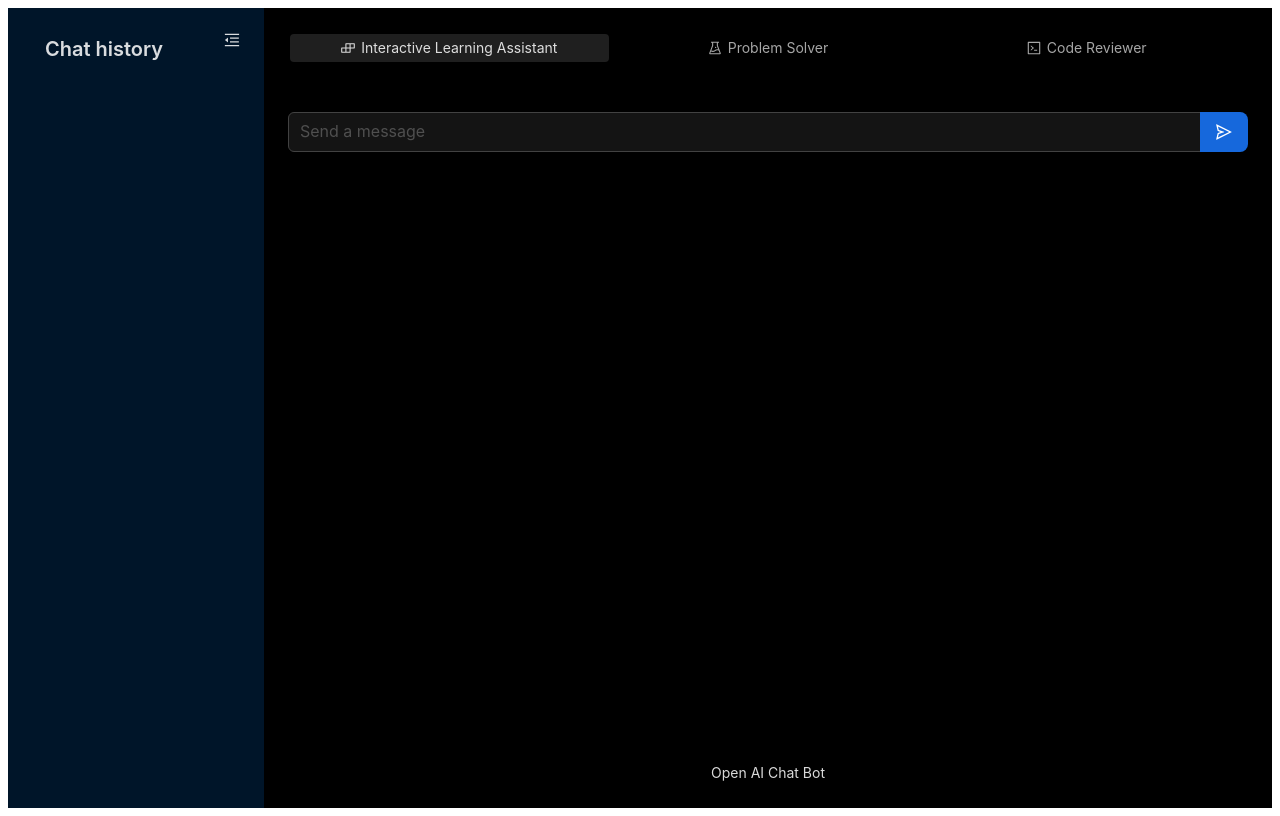
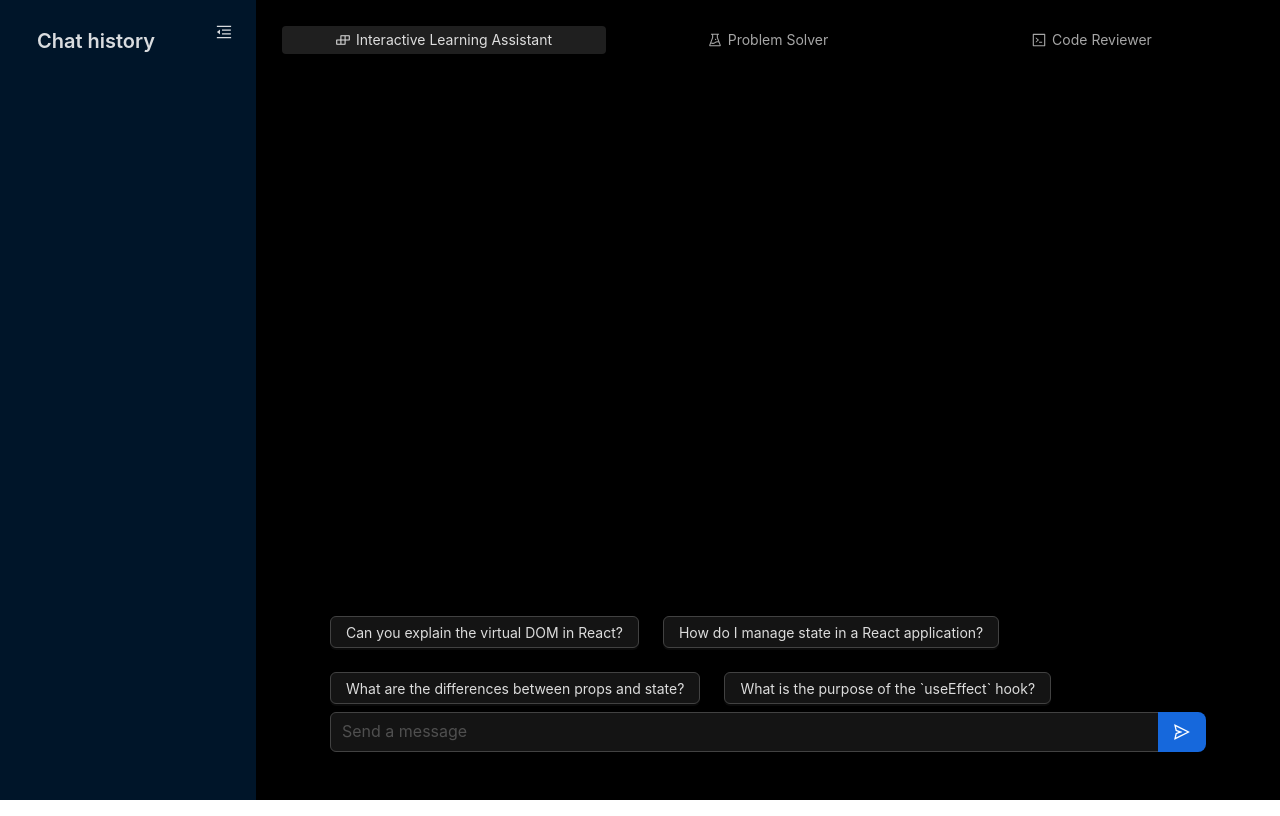
Before and after one commit to tmorse01/openai-chat-app, a React (Vite) app in the folder frontend/openai-chat-ui/: page / in a window 1280 px wide. Built offline with nearby package versions, Linux system fonts and the light colour scheme.

Commit message:
better mark down renderer

```diff
--- a/frontend/openai-chat-ui/package.json
+++ b/frontend/openai-chat-ui/package.json
@@ -15,6 +15,7 @@
     "react": "^18.2.0",
     "react-copy-to-clipboard": "^5.1.0",
     "react-dom": "^18.2.0",
+    "react-markdown": "^9.0.0",
     "react-syntax-highlighter": "^15.5.0"
   },
   "devDependencies": {
--- a/frontend/openai-chat-ui/src/App.css
+++ b/frontend/openai-chat-ui/src/App.css
@@ -0,0 +1,3 @@
+body {
+  margin: 0 !important;
+}
--- a/frontend/openai-chat-ui/src/App.tsx
+++ b/frontend/openai-chat-ui/src/App.tsx
@@ -4,7 +4,6 @@ import Chat from "./components/chat/chat";
 
 import ChatHistory from "./components/chathistory/chathistory";
 
-const { Content, Footer } = Layout;
 function App() {
   return (
     <AntdApp>
@@ -15,12 +14,7 @@ function App() {
       >
         <Layout style={{ minHeight: "100vh" }}>
           <ChatHistory />
-          <Layout>
-            <Content>
-              <Chat />
-            </Content>
-            <Footer style={{ textAlign: "center" }}>Open AI Chat Bot</Footer>
-          </Layout>
+          <Chat />
         </Layout>
       </ConfigProvider>
     </AntdApp>
--- a/frontend/openai-chat-ui/src/components/chat/chat.css
+++ b/frontend/openai-chat-ui/src/components/chat/chat.css
@@ -1,5 +1,4 @@
 .chat {
-  display: grid;
   gap: 24px;
   margin: 24px;
 }
@@ -32,5 +31,5 @@
 }
 
 .content {
-  margin: 12px;
+  margin: 0 12px 0 12px;
 }
--- a/frontend/openai-chat-ui/src/components/chat/chat.tsx
+++ b/frontend/openai-chat-ui/src/components/chat/chat.tsx
@@ -4,20 +4,65 @@ import { Message } from "../../types/types";
 import ChatList from "./chatlist";
 import "./chat.css";
 import SystemRole from "./systemrole";
+import { systemRoles } from "./systemrole";
+import { Layout } from "antd";
+import QuickPrompts from "./quickprompts";
+
+const { Content, Footer } = Layout;
+
+const defaultSystemRole = {
+  role: "system",
+  content: systemRoles[0].content,
+} as Message;
+
 const Chat: React.FC = () => {
-  const [messages, setMessages] = useState<Message[]>([
-    {
-      role: "system",
-      content:
-        "You are a react development tutor, skilled in explaining complex framework concepts as well as other web development knowledge in simple terms that anyone with programming knowledge can understand.",
-    },
-  ]);
+  const [messages, setMessages] = useState<Message[]>([defaultSystemRole]);
+  const [isLoading, setIsLoading] = useState(false);
+
+  const sendMessage = (message: Message) => {
+    const updatedMessages = [...messages, message];
+    setIsLoading(true);
+    return fetch("http://localhost:8000/generate-text", {
+      method: "POST",
+      headers: {
+        "Content-Type": "application/json",
+      },
+      body: JSON.stringify({ messages: updatedMessages }),
+    })
+      .then((response) => response.json())
+      .then((data) => {
+        console.log(data);
+        // update messages with new response from server
+        const assistantMessage = data.choices[0].message;
+        setMessages((prevState) => [...prevState, assistantMessage]);
+        setIsLoading(false);
+      })
+      .catch((error) => {
+        console.error("Error generating text:", error);
+      });
+  };
+  console.log({ messages });
   return (
-    <div className="chat">
-      <SystemRole messages={messages} setMessages={setMessages} />
-      <ChatList messages={messages} />
-      <ChatBox messages={messages} setMessages={setMessages} />
-    </div>
+    <Layout className="chat">
+      <SystemRole setMessages={setMessages} />
+      <Content>
+        <ChatList messages={messages} isLoading={isLoading} />
+      </Content>
+      <Footer>
+        {messages.length === 1 && (
+          <QuickPrompts
+            messages={messages}
+            setMessages={setMessages}
+            sendMessage={sendMessage}
+          />
+        )}
+        <ChatBox
+          isLoading={isLoading}
+          setMessages={setMessages}
+          sendMessage={sendMessage}
+        />
+      </Footer>
+    </Layout>
   );
 };
 
--- a/frontend/openai-chat-ui/src/components/chat/chatbox.tsx
+++ b/frontend/openai-chat-ui/src/components/chat/chatbox.tsx
@@ -3,47 +3,37 @@ import { SearchProps } from "antd/es/input";
 import { SendOutlined } from "@ant-design/icons";
 import { Message } from "../../types/types";
 import { useState } from "react";
+
+import "./chat.css";
+
 const { Search } = Input;
 
 type ChatBoxProps = {
-  messages: Message[];
+  isLoading: boolean;
   setMessages: React.Dispatch<React.SetStateAction<Message[]>>;
+  sendMessage: (message: Message) => Promise<void>;
 };
 
-const ChatBox: React.FC<ChatBoxProps> = ({ messages, setMessages }) => {
-  const [isLoading, setIsLoading] = useState(false);
+const ChatBox: React.FC<ChatBoxProps> = ({
+  isLoading,
+  setMessages,
+  sendMessage,
+}) => {
   const [value, setValue] = useState("");
 
   const onSearch: SearchProps["onSearch"] = (value, _e, info) => {
     console.log(info?.source, value);
     // update messages with new input from user
-    const updatedMessages = [...messages, { role: "user", content: value }];
     setMessages((prevState) => [
       ...prevState,
       { role: "user", content: value },
     ]);
     // Block sending a request, until the previous returns
-    setIsLoading(true);
-    fetch("http://localhost:8000/generate-text", {
-      method: "POST",
-      headers: {
-        "Content-Type": "application/json",
-      },
-      body: JSON.stringify({ messages: updatedMessages }),
-    })
-      .then((response) => response.json())
-      .then((data) => {
-        console.log(data);
-        // update messages with new response from server
-        const assistantMessage = data.choices[0].message;
-        setMessages((prevState) => [...prevState, assistantMessage]);
-        // unblock sending a request
-        setIsLoading(false);
-        setValue("");
-      })
-      .catch((error) => {
-        console.error("Error:", error);
-      });
+
+    const newMessage = { role: "user", content: value } as Message;
+    sendMessage(newMessage).then(() => {
+      setValue("");
+    });
   };
 
   return (
--- a/frontend/openai-chat-ui/src/components/chat/chatlist.tsx
+++ b/frontend/openai-chat-ui/src/components/chat/chatlist.tsx
@@ -1,16 +1,19 @@
+import { Skeleton } from "antd";
 import { Message } from "../../types/types";
 import ChatMessage from "./chatmessage";
 
 type ChatListProps = {
   messages: Message[];
+  isLoading: boolean;
 };
 
-const ChatList: React.FC<ChatListProps> = ({ messages }) => {
+const ChatList: React.FC<ChatListProps> = ({ messages, isLoading }) => {
   return (
     <div className="chat-list">
       {messages.map((message, index) => (
         <ChatMessage key={index} message={message} />
       ))}
+      {isLoading && <Skeleton avatar active paragraph={{ rows: 4 }} />}
     </div>
   );
 };
--- /dev/null
+++ b/frontend/openai-chat-ui/src/components/chat/quickprompts.tsx
@@ -0,0 +1,48 @@
+import React, { useState } from "react";
+import { Button, Space, message } from "antd";
+import { Message } from "../../types/types";
+
+type QuickPromptsProps = {
+  messages: Message[];
+  setMessages: React.Dispatch<React.SetStateAction<Message[]>>;
+  sendMessage: (messages: Message) => Promise<void>;
+};
+
+const QuickPrompts = ({ sendMessage, setMessages }: QuickPromptsProps) => {
+  const [messageApi, contextHolder] = message.useMessage();
+
+  const handleMessageClick = (value: string) => {
+    // Simulate sending a message
+    const newMessage = { role: "user", content: value } as Message;
+    setMessages((prevState) => [...prevState, newMessage]);
+    sendMessage(newMessage);
+
+    // Optionally display a success message using antd's message component
+    messageApi.success("Prompt Submitted: " + value);
+  };
+
+  const promptButtons = [
+    "Can you explain the virtual DOM in React?",
+    "How do I manage state in a React application?",
+    "What are the differences between props and state?",
+    "What is the purpose of the `useEffect` hook?",
+  ];
+
+  return (
+    <Space size={"middle"} wrap>
+      {contextHolder}
+      {promptButtons.map((prompt) => (
+        <Button
+          key={prompt}
+          type="default"
+          onClick={() => handleMessageClick(prompt)}
+          style={{ margin: "0 8px 8px 0" }}
+        >
+          {prompt}
+        </Button>
+      ))}
+    </Space>
+  );
+};
+
+export default QuickPrompts;
--- a/frontend/openai-chat-ui/src/components/chat/systemrole.tsx
+++ b/frontend/openai-chat-ui/src/components/chat/systemrole.tsx
@@ -9,12 +9,10 @@ import { Message } from "../../types/types";
 import { SegmentedValue } from "antd/es/segmented";
 
 type SystemRoleProps = {
-  messages: Message[];
   setMessages: React.Dispatch<React.SetStateAction<Message[]>>;
 };
 
-const SystemRole: React.FC<SystemRoleProps> = ({ messages, setMessages }) => {
-  const options = [
+export const systemRoles = [
   {
     label: "Interactive Learning Assistant",
     value: "learningassistant",
@@ -38,12 +36,13 @@ const SystemRole: React.FC<SystemRoleProps> = ({ messages, setMessages }) => {
   },
 ];
 
+const SystemRole: React.FC<SystemRoleProps> = ({ setMessages }) => {
   function handleChange(value: SegmentedValue) {
-    const selectedOption = options.find((option) => option.value === value);
+    const selectedOption = systemRoles.find((option) => option.value === value);
     if (!selectedOption) return;
     setMessages([{ role: "system", content: selectedOption.content }]);
   }
-  return <Segmented block options={options} onChange={handleChange} />;
+  return <Segmented block options={systemRoles} onChange={handleChange} />;
 };
 
 export default SystemRole;
```
Also changed, not shown: frontend/openai-chat-ui/src/components/chat/chatmessage.tsx (+40 -4 lines), 1 other file (tests, documents, lock files or other folders). Lines whose indentation alone changed are shown as unchanged.
